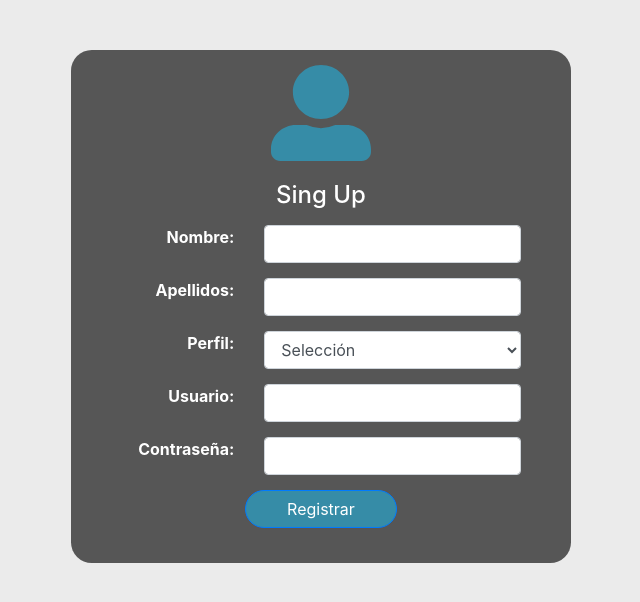
After one commit to MaggieSierra/SistemaEvaluacionIA, a PHP site: page /registro.php in a window 1280 px wide. The commit adds this page. Shown: the top 602 px of the page, without its empty margins (319-959 px from the left). Run offline with PHP 8.4, Linux system fonts and the light colour scheme.

Commit message:
Inicio de diseño y funcionamiento de Registro

```diff
--- a/assets/css/login.css
+++ b/assets/css/login.css
@@ -26,3 +26,7 @@ body{
     border-radius: 40px;
     margin-bottom: 20px;
 }
+
+#form_registro>.row>.col-md-4{
+    text-align: right;
+}
--- a/login.php
+++ b/login.php
@@ -11,6 +11,7 @@
 	<div class="container-logo">
 		<img id="img_login" src="assets/img/user.svg" width="100px">
 		<h4 style="color:#ffffff;">Sing In</h4>
+		<div class="col-md-12">
 			<form action="loginprocess.jsp" method="post">
 				<div style="max-width: 300px;position: relative; margin-bottom: 25px;">
 					<input type="text" name="usuario" id="usuario" class="form-control" placeholder="Usuario" required autocomplete="off" style="padding-left:30px;">
@@ -23,6 +24,8 @@
 			<input type="submit" name="btn-login" id="btn-login" value="Login" class="btn btn-primary">
 			</form>
 		</div>
+
+	</div>
 </div>
 </body>
 </html>
--- /dev/null
+++ b/registro.php
@@ -0,0 +1,52 @@
+<!DOCTYPE html>
+<html>
+<head>
+	<meta charset="ISO-8859-1">
+	<title>Registro</title>
+	<link rel="stylesheet" href="https://maxcdn.bootstrapcdn.com/bootstrap/4.0.0/css/bootstrap.min.css">
+	<link rel="stylesheet" href="assets/css/login.css">
+</head>
+<body>
+<div class="contenedor">
+	<div class="container-logo">
+		<img id="img_login" src="assets/img/user.svg" width="100px">
+        <h4 style="color:#ffffff;">Sing Up</h4>
+        <div class="col-md-12">
+            <form action="php/registrar_usuario.php" method="post" style="color:#fff; font-weight:bold;" id="form_registro">
+                <div class="row" style="margin-bottom: 15px; margin-top:15px;">
+                    <div class="col-md-4"><label for="nombre">Nombre:</label></div>
+                    <div class="col-md-8"><input type="text" name="nombre" id="nombre" class="form-control" required autocomplete="off"></div>
+                </div>
+                <div class="row" style="margin-bottom: 15px;">
+                    <div class="col-md-4"><label for="apellidos">Apellidos:</label></div>
+                    <div class="col-md-8"><input type="text" name="apellidos" id="apellidos" class="form-control" required autocomplete="off"></div>
+                </div>
+                <div class="row" style="margin-bottom: 15px;">
+                    <div class="col-md-4"><label for="rol">Perfil:</label></div>
+                    <div class="col-md-8">
+                        <select name="rol" id="rol" class="form-control" required>
+                            <option selected disabled value="">Selección</option>
+                            <option value="1">Profesor</option>
+                            <option value="2">Estudiante</option>
+                        </select>
+                    </div>
+                </div>
+                <div class="row" style="margin-bottom: 15px;">
+                    <div class="col-md-4"><label for="usuario">Usuario:</label></div>
+                    <div class="col-md-8">
+                        <input type="text" name="usuario" id="usuario" class="form-control" required autocomplete="off">
+                    </div>
+                </div>
+                <div class="row" style="margin-bottom: 15px;">
+                    <div class="col-md-4"><label for="password">Contraseña:</label></div>
+                    <div class="col-md-8">
+                        <input type="password" name="password" id="password" class="form-control" required autocomplete="off">
+                    </div>
+                </div>
+            <input type="submit" name="btn-login" id="btn-login" value="Registrar" class="btn btn-primary">
+            </form>
+        </div>
+	</div>
+</div>
+</body>
+</html>
--- a/scripts_bd/script_inicial.sql
+++ b/scripts_bd/script_inicial.sql
@@ -12,7 +12,7 @@ CREATE TABLE Usuario (
     nombre VARCHAR(50) NOT NULL,
 	apellidos VARCHAR(100) NOT NULL,
 	usuario VARCHAR(50) NOT NULL,
-	password VARCHAR(50) NOT NULL,
+	password VARCHAR(100) NOT NULL,
 	fecha_registro DATE NOT NULL
 );
 
```
Also changed, not shown: php/config.php (added, +12 -0 lines), php/db.php (added, +15 -0 lines), php/registrar_usuario.php (added, +41 -0 lines). Lines whose indentation alone changed are shown as unchanged.
